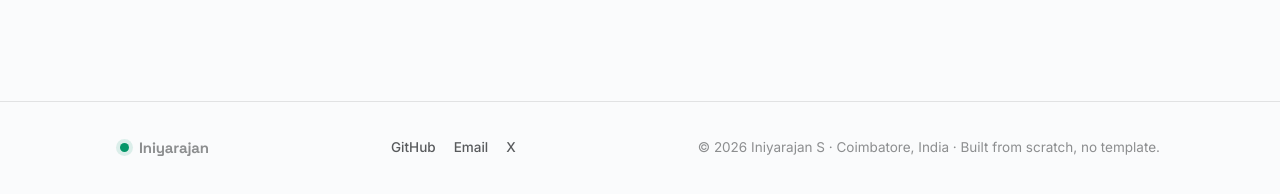
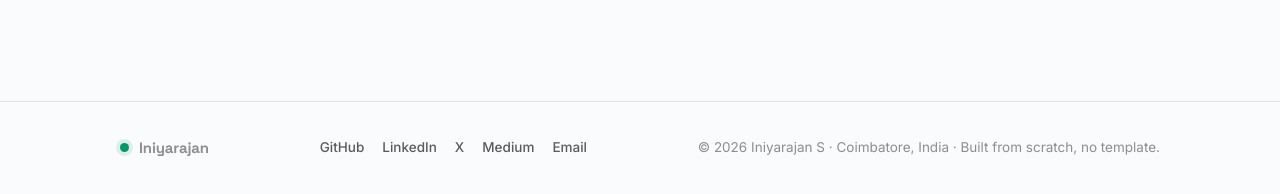
Before and after one commit to Iniyarajan/iniyarajan-site, a plain HTML site: page index.html in a window 1280 px wide. Shown: the part 3449-3643 px from the top of the page. Drawn offline with Linux system fonts and the light colour scheme.

Commit message:
Add LinkedIn and Medium footer links

```diff
--- a/index.html
+++ b/index.html
@@ -351,8 +351,10 @@
   <span class="brand"><span class="dot"></span>Iniyarajan</span>
   <span class="flinks">
     <a href="https://github.com/Iniyarajan" target="_blank" rel="noopener">GitHub</a>
+    <a href="https://www.linkedin.com/in/iniyarajan-s-5054a832" target="_blank" rel="noopener">LinkedIn</a>
+    <a href="https://x.com/iniyaniOS" target="_blank" rel="noopener">X</a>
+    <a href="https://medium.com/@iniyarajan" target="_blank" rel="noopener">Medium</a>
     <a href="mailto:iniyarajan86@gmail.com">Email</a>
-    <a href="https://x.com/iniyaniOS" target="_blank" rel="noopener">X</a>
   </span>
   <span>© <span id="yr"></span> Iniyarajan S · Coimbatore, India · Built from scratch, no template.</span>
 </div></footer>
```
